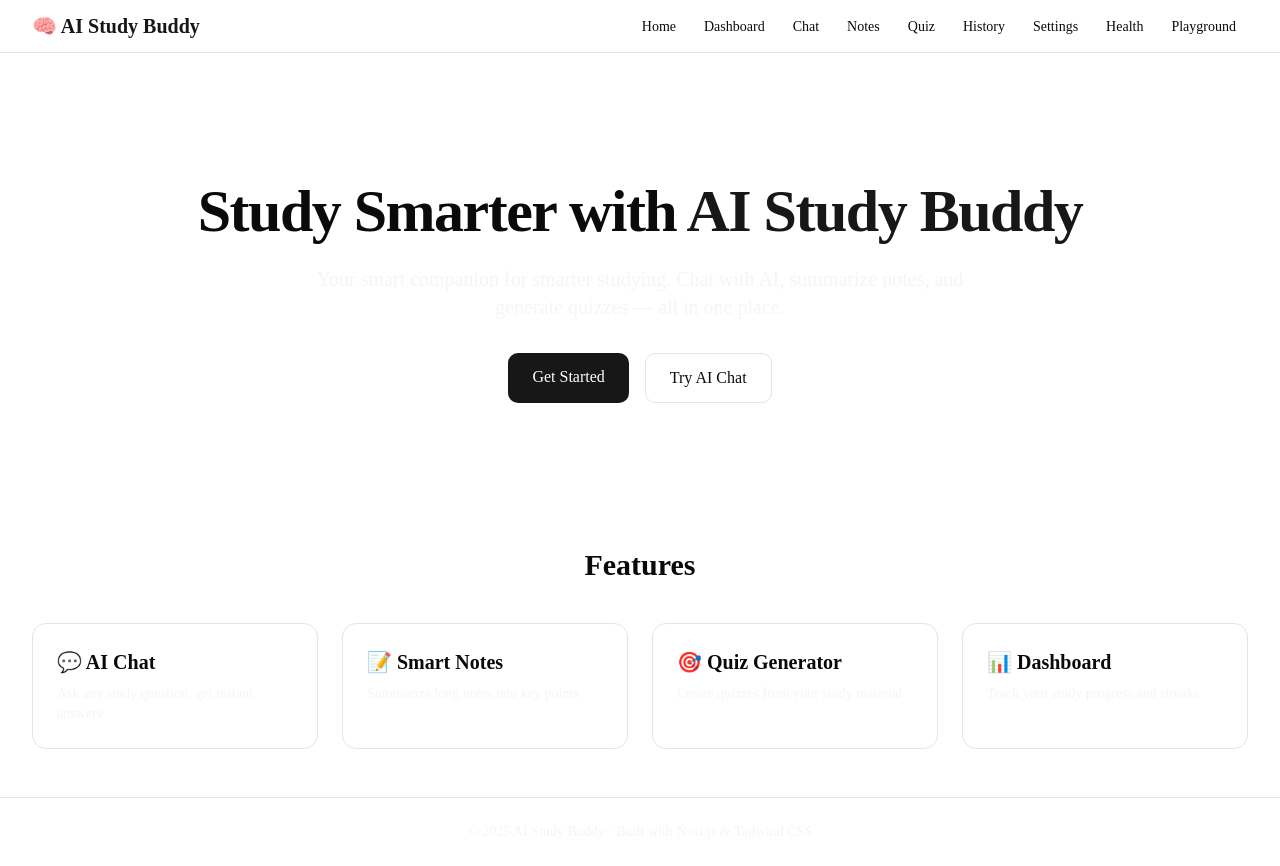
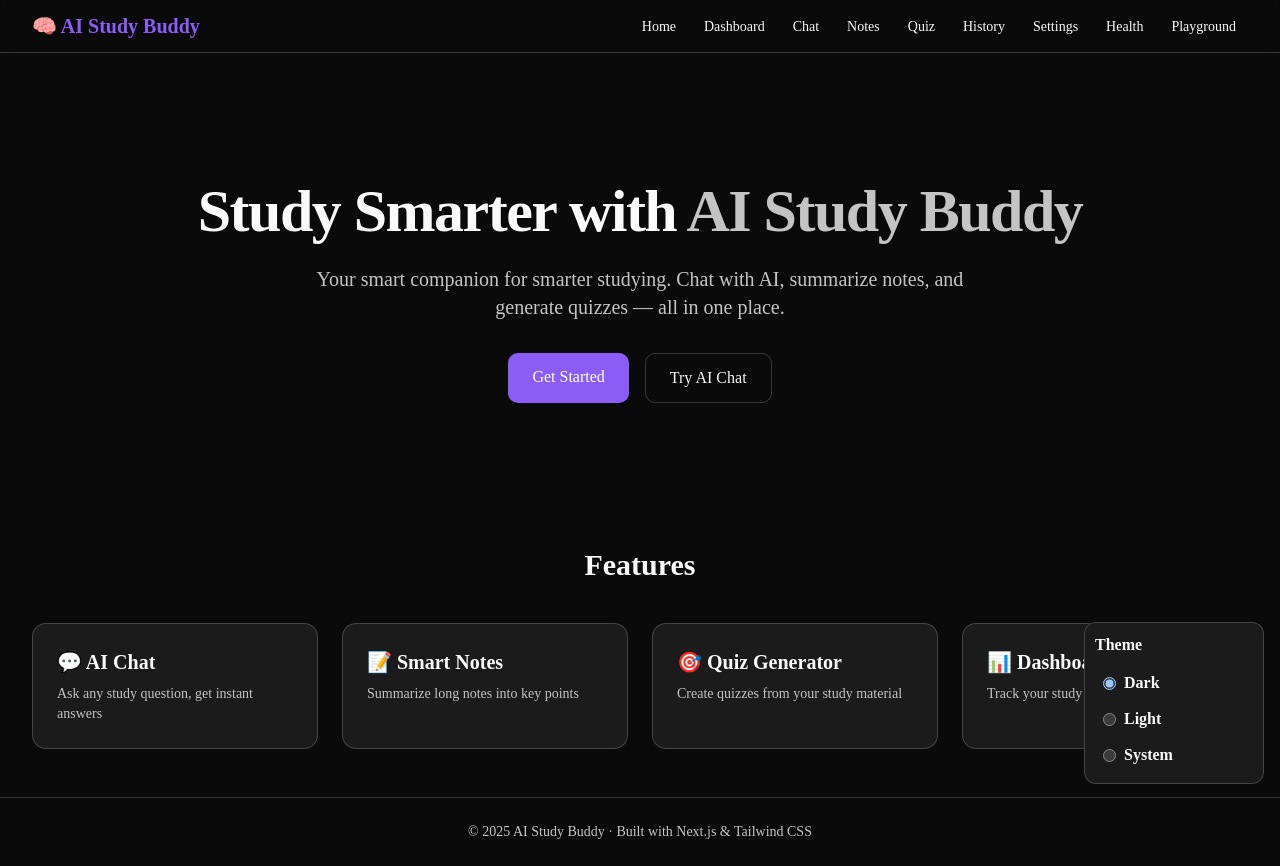
Before and after one commit to WAIZAHMAD324/ai-capstone-setup, a Next.js app: page / in a window 1280 px wide. Built offline with nearby package versions, Linux system fonts and the light colour scheme.

Commit message:
feat(theme): add dark/light/system switcher and refine tokens

```diff
--- a/app/chat/page.tsx
+++ b/app/chat/page.tsx
@@ -2,11 +2,11 @@ export default function ChatPage() {
   return (
     <div className="mx-auto max-w-7xl px-4 py-12 sm:px-6 lg:px-8">
       <h1 className="text-4xl font-bold">💬 AI Chat</h1>
-      <p className="mt-4 text-lg text-[var(--muted)]">
+      <p className="mt-4 text-lg text-[var(--muted-foreground)]">
         Ask any study question and get instant AI-powered answers.
       </p>
       <div className="mt-8 rounded-xl border border-[var(--border)] bg-[var(--card)] p-8 text-center">
-        <p className="text-[var(--muted)]">🚧 Coming soon — placeholder page</p>
+        <p className="text-[var(--muted-foreground)]">🚧 Coming soon — placeholder page</p>
       </div>
     </div>
   );
--- a/app/dashboard/page.tsx
+++ b/app/dashboard/page.tsx
@@ -2,11 +2,11 @@ export default function DashboardPage() {
   return (
     <div className="mx-auto max-w-7xl px-4 py-12 sm:px-6 lg:px-8">
       <h1 className="text-4xl font-bold">📊 Dashboard</h1>
-      <p className="mt-4 text-lg text-[var(--muted)]">
+      <p className="mt-4 text-lg text-[var(--muted-foreground)]">
         Track your study progress, streaks, and daily goals here.
       </p>
       <div className="mt-8 rounded-xl border border-[var(--border)] bg-[var(--card)] p-8 text-center">
-        <p className="text-[var(--muted)]">🚧 Coming soon — placeholder page</p>
+        <p className="text-[var(--muted-foreground)]">🚧 Coming soon — placeholder page</p>
       </div>
     </div>
   );
--- a/app/globals.css
+++ b/app/globals.css
@@ -2,53 +2,150 @@
 @import "tw-animate-css";
 @import "shadcn/tailwind.css";
 
-@custom-variant dark (&:is(.dark *));
+/* Tailwind `dark:` variant will work when html has data-theme="dark" */
+@custom-variant dark (&:is([data-theme="dark"] *));
 
 :root {
-  /* Colors */
-  --primary: oklch(0.205 0 0);
-  --primary-hover: #4f46e5;
+  color-scheme: light;
+
+  /* LIGHT */
+  --background: oklch(1 0 0);
+  --foreground: oklch(0.145 0 0);
+
+  --card: oklch(1 0 0);
+  --card-foreground: oklch(0.145 0 0);
+
+  --popover: oklch(1 0 0);
+  --popover-foreground: oklch(0.145 0 0);
+
+  /* Brand */
+  --primary: #7c3aed;
+  --primary-hover: #6d28d9;
+  --primary-foreground: #ffffff;
+
   --secondary: oklch(0.97 0 0);
+  --secondary-foreground: oklch(0.205 0 0);
+
+  --muted: oklch(0.97 0 0);
+  /* FIX: light theme readable muted text */
+  --muted-foreground: oklch(0.42 0 0);
+
   --accent: oklch(0.97 0 0);
-  --muted: oklch(0.97 0 0);
+  --accent-foreground: oklch(0.205 0 0);
+
   --border: oklch(0.922 0 0);
-  --card: oklch(1 0 0);
+  --input: oklch(0.922 0 0);
+  --ring: oklch(0.708 0 0);
+
   --success: #10b981;
   --danger: #ef4444;
-  --background: oklch(1 0 0);
-  --foreground: oklch(0.145 0 0);
-  --card-foreground: oklch(0.145 0 0);
-  --popover: oklch(1 0 0);
-  --popover-foreground: oklch(0.145 0 0);
-  --primary-foreground: oklch(0.985 0 0);
-  --secondary-foreground: oklch(0.205 0 0);
-  --muted-foreground: oklch(0.556 0 0);
-  --accent-foreground: oklch(0.205 0 0);
+
   --destructive: oklch(0.577 0.245 27.325);
-  --input: oklch(0.922 0 0);
-  --ring: oklch(0.708 0 0);
+
   --chart-1: oklch(0.87 0 0);
   --chart-2: oklch(0.556 0 0);
   --chart-3: oklch(0.439 0 0);
   --chart-4: oklch(0.371 0 0);
   --chart-5: oklch(0.269 0 0);
+
   --radius: 0.625rem;
+
   --sidebar: oklch(0.985 0 0);
   --sidebar-foreground: oklch(0.145 0 0);
-  --sidebar-primary: oklch(0.205 0 0);
-  --sidebar-primary-foreground: oklch(0.985 0 0);
+  --sidebar-primary: #7c3aed;
+  --sidebar-primary-foreground: #ffffff;
   --sidebar-accent: oklch(0.97 0 0);
   --sidebar-accent-foreground: oklch(0.205 0 0);
   --sidebar-border: oklch(0.922 0 0);
   --sidebar-ring: oklch(0.708 0 0);
 }
 
+/* EXPLICIT DARK */
+:root[data-theme="dark"] {
+  color-scheme: dark;
+
+  --background: oklch(0.145 0 0);
+  --foreground: oklch(0.985 0 0);
+
+  /* brighter surfaces => boxes visible */
+  --card: oklch(0.22 0 0);
+  --card-foreground: oklch(0.985 0 0);
+
+  --popover: oklch(0.22 0 0);
+  --popover-foreground: oklch(0.985 0 0);
+
+  --primary: #8b5cf6;
+  --primary-hover: #7c3aed;
+  --primary-foreground: #ffffff;
+
+  --secondary: oklch(0.24 0 0);
+  --secondary-foreground: oklch(0.985 0 0);
+
+  --muted: oklch(0.24 0 0);
+  /* readable muted text */
+  --muted-foreground: oklch(0.82 0 0);
+
+  --accent: oklch(0.24 0 0);
+  --accent-foreground: oklch(0.985 0 0);
+
+  /* stronger borders/inputs */
+  --border: oklch(1 0 0 / 18%);
+  --input: oklch(1 0 0 / 22%);
+  --ring: oklch(0.72 0 0);
+
+  --destructive: oklch(0.704 0.191 22.216);
+
+  --sidebar: oklch(0.205 0 0);
+  --sidebar-foreground: oklch(0.985 0 0);
+  --sidebar-primary: #8b5cf6;
+  --sidebar-primary-foreground: #ffffff;
+  --sidebar-accent: oklch(0.24 0 0);
+  --sidebar-accent-foreground: oklch(0.985 0 0);
+  --sidebar-border: oklch(1 0 0 / 18%);
+  --sidebar-ring: oklch(0.72 0 0);
+}
+
+/* SYSTEM mode -> follow OS preference */
 @media (prefers-color-scheme: dark) {
-  :root {
-    --secondary: #1f1f1f;
-    --muted: #9ca3af;
-    --border: #262626;
-    --card: #171717;
+  :root:not([data-theme]) {
+    color-scheme: dark;
+
+    --background: oklch(0.145 0 0);
+    --foreground: oklch(0.985 0 0);
+
+    --card: oklch(0.22 0 0);
+    --card-foreground: oklch(0.985 0 0);
+
+    --popover: oklch(0.22 0 0);
+    --popover-foreground: oklch(0.985 0 0);
+
+    --primary: #8b5cf6;
+    --primary-hover: #7c3aed;
+    --primary-foreground: #ffffff;
+
+    --secondary: oklch(0.24 0 0);
+    --secondary-foreground: oklch(0.985 0 0);
+
+    --muted: oklch(0.24 0 0);
+    --muted-foreground: oklch(0.82 0 0);
+
+    --accent: oklch(0.24 0 0);
+    --accent-foreground: oklch(0.985 0 0);
+
+    --border: oklch(1 0 0 / 18%);
+    --input: oklch(1 0 0 / 22%);
+    --ring: oklch(0.72 0 0);
+
+    --destructive: oklch(0.704 0.191 22.216);
+
+    --sidebar: oklch(0.205 0 0);
+    --sidebar-foreground: oklch(0.985 0 0);
+    --sidebar-primary: #8b5cf6;
+    --sidebar-primary-foreground: #ffffff;
+    --sidebar-accent: oklch(0.24 0 0);
+    --sidebar-accent-foreground: oklch(0.985 0 0);
+    --sidebar-border: oklch(1 0 0 / 18%);
+    --sidebar-ring: oklch(0.72 0 0);
   }
 }
 
@@ -108,38 +205,8 @@ body {
   box-sizing: border-box;
 }
 
-.dark {
-  --background: oklch(0.145 0 0);
-  --foreground: oklch(0.985 0 0);
-  --card: oklch(0.205 0 0);
-  --card-foreground: oklch(0.985 0 0);
-  --popover: oklch(0.205 0 0);
-  --popover-foreground: oklch(0.985 0 0);
-  --primary: oklch(0.922 0 0);
-  --primary-foreground: oklch(0.205 0 0);
-  --secondary: oklch(0.269 0 0);
-  --secondary-foreground: oklch(0.985 0 0);
-  --muted: oklch(0.269 0 0);
-  --muted-foreground: oklch(0.708 0 0);
-  --accent: oklch(0.269 0 0);
-  --accent-foreground: oklch(0.985 0 0);
-  --destructive: oklch(0.704 0.191 22.216);
-  --border: oklch(1 0 0 / 10%);
-  --input: oklch(1 0 0 / 15%);
-  --ring: oklch(0.556 0 0);
-  --chart-1: oklch(0.87 0 0);
-  --chart-2: oklch(0.556 0 0);
-  --chart-3: oklch(0.439 0 0);
-  --chart-4: oklch(0.371 0 0);
-  --chart-5: oklch(0.269 0 0);
-  --sidebar: oklch(0.205 0 0);
-  --sidebar-foreground: oklch(0.985 0 0);
-  --sidebar-primary: oklch(0.488 0.243 264.376);
-  --sidebar-primary-foreground: oklch(0.985 0 0);
-  --sidebar-accent: oklch(0.269 0 0);
-  --sidebar-accent-foreground: oklch(0.985 0 0);
-  --sidebar-border: oklch(1 0 0 / 10%);
-  --sidebar-ring: oklch(0.556 0 0);
+::selection {
+  background: color-mix(in oklab, var(--primary) 30%, transparent);
 }
 
 @layer base {
--- a/app/history/page.tsx
+++ b/app/history/page.tsx
@@ -2,11 +2,11 @@ export default function HistoryPage() {
   return (
     <div className="mx-auto max-w-7xl px-4 py-12 sm:px-6 lg:px-8">
       <h1 className="text-4xl font-bold">📜 History</h1>
-      <p className="mt-4 text-lg text-[var(--muted)]">
+      <p className="mt-4 text-lg text-[var(--muted-foreground)]">
         View your past chats, notes, and quiz sessions.
       </p>
       <div className="mt-8 rounded-xl border border-[var(--border)] bg-[var(--card)] p-8 text-center">
-        <p className="text-[var(--muted)]">🚧 Coming soon — placeholder page</p>
+        <p className="text-[var(--muted-foreground)]">🚧 Coming soon — placeholder page</p>
       </div>
     </div>
   );
--- a/app/layout.tsx
+++ b/app/layout.tsx
@@ -1,7 +1,9 @@
 import type { Metadata } from "next";
+import type { ReactNode } from "react";
 import { Geist, Geist_Mono } from "next/font/google";
 import Link from "next/link";
 import "./globals.css";
+import { ThemeSwitcher } from "../components/ThemeSwitcher";
 
 const geistSans = Geist({
   variable: "--font-geist-sans",
@@ -27,19 +29,45 @@ const navLinks = [
   { href: "/history", label: "History" },
   { href: "/settings", label: "Settings" },
   { href: "/health", label: "Health" },
-  { href: "/playground", label: "Playground" }
+  { href: "/playground", label: "Playground" },
 ];
 
-export default function RootLayout({
-  children,
-}: Readonly<{
-  children: React.ReactNode;
-}>) {
+export default function RootLayout({ children }: { children: ReactNode }) {
   return (
-    <html lang="en">
+    <html lang="en" suppressHydrationWarning>
       <body
         className={`${geistSans.variable} ${geistMono.variable} antialiased min-h-screen flex flex-col`}
       >
+        {/* Theme init (default dark) */}
+        <script
+          dangerouslySetInnerHTML={{
+            __html: `
+(() => {
+  try {
+    const key = "theme-mode";
+    const stored = localStorage.getItem(key);
+    const root = document.documentElement;
+
+    // default: dark
+    if (!stored) {
+      localStorage.setItem(key, "dark");
+      root.setAttribute("data-theme", "dark");
+      return;
+    }
+
+    if (stored === "dark" || stored === "light") {
+      root.setAttribute("data-theme", stored);
+      return;
+    }
+
+    // system
+    root.removeAttribute("data-theme");
+  } catch {}
+})();
+`,
+          }}
+        />
+
         {/* Navigation Bar */}
         <header className="sticky top-0 z-50 w-full border-b border-[var(--border)] bg-[var(--background)]/80 backdrop-blur">
           <nav className="mx-auto flex max-w-7xl items-center justify-between px-4 py-3 sm:px-6 lg:px-8">
@@ -62,21 +90,32 @@ export default function RootLayout({
               ))}
             </ul>
 
-            {/* Mobile menu (simple version) */}
+            {/* Mobile menu */}
             <details className="md:hidden relative">
               <summary className="cursor-pointer list-none rounded-md p-2 hover:bg-[var(--secondary)]">
-                <svg xmlns="http://www.w3.org/2000/svg" width="24" height="24" viewBox="0 0 24 24" fill="none" stroke="currentColor" strokeWidth="2" strokeLinecap="round" strokeLinejoin="round">
+                <svg
+                  xmlns="http://www.w3.org/2000/svg"
+                  width="24"
+                  height="24"
+                  viewBox="0 0 24 24"
+                  fill="none"
+                  stroke="currentColor"
+                  strokeWidth="2"
+                  strokeLinecap="round"
+                  strokeLinejoin="round"
+                >
                   <line x1="3" y1="12" x2="21" y2="12"></line>
                   <line x1="3" y1="6" x2="21" y2="6"></line>
                   <line x1="3" y1="18" x2="21" y2="18"></line>
                 </svg>
               </summary>
+
               <ul className="absolute right-0 mt-2 w-48 rounded-md border border-[var(--border)] bg-[var(--card)] p-2 shadow-lg">
                 {navLinks.map((link) => (
                   <li key={link.href}>
                     <Link
                       href={link.href}
-                      className="block rounded-md px-3 py-2 text-sm font-medium hover:bg-[var(--secondary)]"
+                      className="block rounded-md px-3 py-2 text-sm font-medium text-[var(--foreground)] hover:bg-[var(--secondary)]"
                     >
                       {link.label}
                     </Link>
@@ -92,10 +131,12 @@ export default function RootLayout({
 
         {/* Footer */}
         <footer className="border-t border-[var(--border)] py-6">
-          <div className="mx-auto max-w-7xl px-4 text-center text-sm text-[var(--muted)] sm:px-6 lg:px-8">
+          <div className="mx-auto max-w-7xl px-4 text-center text-sm text-[var(--muted-foreground)] sm:px-6 lg:px-8">
             <p>© 2025 AI Study Buddy · Built with Next.js & Tailwind CSS</p>
           </div>
         </footer>
+
+        <ThemeSwitcher />
       </body>
     </html>
   );
--- a/app/notes/page.tsx
+++ b/app/notes/page.tsx
@@ -2,11 +2,11 @@ export default function NotesPage() {
   return (
     <div className="mx-auto max-w-7xl px-4 py-12 sm:px-6 lg:px-8">
       <h1 className="text-4xl font-bold">📝 Smart Notes</h1>
-      <p className="mt-4 text-lg text-[var(--muted)]">
+      <p className="mt-4 text-lg text-[var(--muted-foreground)]">
         Upload long notes and get concise summaries powered by AI.
       </p>
       <div className="mt-8 rounded-xl border border-[var(--border)] bg-[var(--card)] p-8 text-center">
-        <p className="text-[var(--muted)]">🚧 Coming soon — placeholder page</p>
+        <p className="text-[var(--muted-foreground)]">🚧 Coming soon — placeholder page</p>
       </div>
     </div>
   );
--- a/app/page.tsx
+++ b/app/page.tsx
@@ -30,9 +30,9 @@ export default function HomePage() {
       <section className="text-center py-12 sm:py-20">
         <h1 className="text-4xl sm:text-6xl font-bold tracking-tight">
           Study Smarter with{" "}
-          <span className="text-[var(--primary)]">AI Study Buddy</span>
+          <span className="text-[var(--muted-foreground)]">AI Study Buddy</span>
         </h1>
-        <p className="mt-6 text-lg sm:text-xl text-[var(--muted)] max-w-2xl mx-auto">
+        <p className="mt-6 text-lg sm:text-xl text-[var(--muted-foreground)] max-w-2xl mx-auto">
           Your smart companion for smarter studying. Chat with AI, summarize notes,
           and generate quizzes — all in one place.
         </p>
@@ -63,7 +63,7 @@ export default function HomePage() {
               className="rounded-xl border border-[var(--border)] bg-[var(--card)] p-6 hover:border-[var(--primary)] hover:shadow-lg transition-all"
             >
               <h3 className="text-xl font-semibold mb-2">{feature.title}</h3>
-              <p className="text-[var(--muted)] text-sm">{feature.description}</p>
+              <p className="text-[var(--muted-foreground)] text-sm">{feature.description}</p>
             </Link>
           ))}
         </div>
--- a/app/quiz/page.tsx
+++ b/app/quiz/page.tsx
@@ -2,11 +2,11 @@ export default function QuizPage() {
   return (
     <div className="mx-auto max-w-7xl px-4 py-12 sm:px-6 lg:px-8">
       <h1 className="text-4xl font-bold">🎯 Quiz Generator</h1>
-      <p className="mt-4 text-lg text-[var(--muted)]">
+      <p className="mt-4 text-lg text-[var(--muted-foreground)]">
         Create custom quizzes from your study material in seconds.
       </p>
       <div className="mt-8 rounded-xl border border-[var(--border)] bg-[var(--card)] p-8 text-center">
-        <p className="text-[var(--muted)]">🚧 Coming soon — placeholder page</p>
+        <p className="text-[var(--muted-foreground)]">🚧 Coming soon — placeholder page</p>
       </div>
     </div>
   );
--- a/app/settings/page.tsx
+++ b/app/settings/page.tsx
@@ -2,11 +2,11 @@ export default function SettingsPage() {
   return (
     <div className="mx-auto max-w-7xl px-4 py-12 sm:px-6 lg:px-8">
       <h1 className="text-4xl font-bold">⚙️ Settings</h1>
-      <p className="mt-4 text-lg text-[var(--muted)]">
+      <p className="mt-4 text-lg text-[var(--muted-foreground)]">
         Manage your preferences, theme, and account settings.
       </p>
       <div className="mt-8 rounded-xl border border-[var(--border)] bg-[var(--card)] p-8 text-center">
-        <p className="text-[var(--muted)]">🚧 Coming soon — placeholder page</p>
+        <p className="text-[var(--muted-foreground)]">🚧 Coming soon — placeholder page</p>
       </div>
     </div>
   );
--- /dev/null
+++ b/components/ThemeSwitcher.tsx
@@ -0,0 +1,95 @@
+"use client";
+
+import * as React from "react";
+
+type ThemeMode = "dark" | "light" | "system";
+
+const STORAGE_KEY = "theme-mode";
+
+function applyTheme(mode: ThemeMode) {
+  const root = document.documentElement;
+
+  if (mode === "system") {
+    root.removeAttribute("data-theme");
+    return;
+  }
+
+  root.setAttribute("data-theme", mode);
+}
+
+function readStoredTheme(): ThemeMode | null {
+  const v = localStorage.getItem(STORAGE_KEY);
+  if (v === "dark" || v === "light" || v === "system") return v;
+  return null;
+}
+
+export function ThemeSwitcher() {
+  const [mode, setMode] = React.useState<ThemeMode>("dark");
+
+  // initial load: default dark (if nothing stored)
+  React.useEffect(() => {
+    const stored = readStoredTheme();
+    const initial: ThemeMode = stored ?? "dark";
+    setMode(initial);
+    applyTheme(initial);
+
+    if (!stored) localStorage.setItem(STORAGE_KEY, initial);
+  }, []);
+
+  const onChange = (next: ThemeMode) => {
+    setMode(next);
+    localStorage.setItem(STORAGE_KEY, next);
+    applyTheme(next);
+  };
+
+  return (
+    <div
+      aria-label="Theme switcher"
+      style={{
+        position: "fixed",
+        right: 16,
+        bottom: 16,
+        zIndex: 60,
+        border: "1px solid var(--border, #333)",
+        background: "var(--card, rgba(0,0,0,0.6))",
+        color: "var(--foreground, inherit)",
+        borderRadius: 12,
+        padding: 10,
+        backdropFilter: "blur(8px)",
+        width: 180,
+      }}
+    >
+      <div style={{ fontWeight: 800, marginBottom: 8 }}>Theme</div>
+
+      <fieldset style={{ border: 0, padding: 0, margin: 0 }}>
+        <legend style={{ position: "absolute", left: -9999 }}>Theme</legend>
+
+        {(["dark", "light", "system"] as const).map((v) => (
+          <label
+            key={v}
+            style={{
+              display: "flex",
+              alignItems: "center",
+              gap: 8,
+              padding: "6px 8px",
+              borderRadius: 10,
+              cursor: "pointer",
+              userSelect: "none",
+            }}
+          >
+            <input
+              type="radio"
+              name="theme-mode"
+              value={v}
+              checked={mode === v}
+              onChange={() => onChange(v)}
+            />
+            <span style={{ textTransform: "capitalize", fontWeight: 700 }}>
+              {v}
+            </span>
+          </label>
+        ))}
+      </fieldset>
+    </div>
+  );
+}
```
Also changed, not shown: app/health/page.tsx (+8 -8 lines), 1 other file (tests, documents, lock files or other folders).
